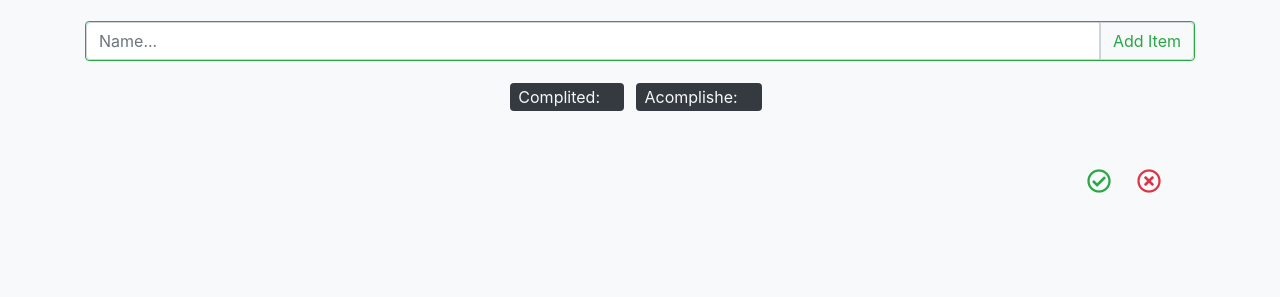
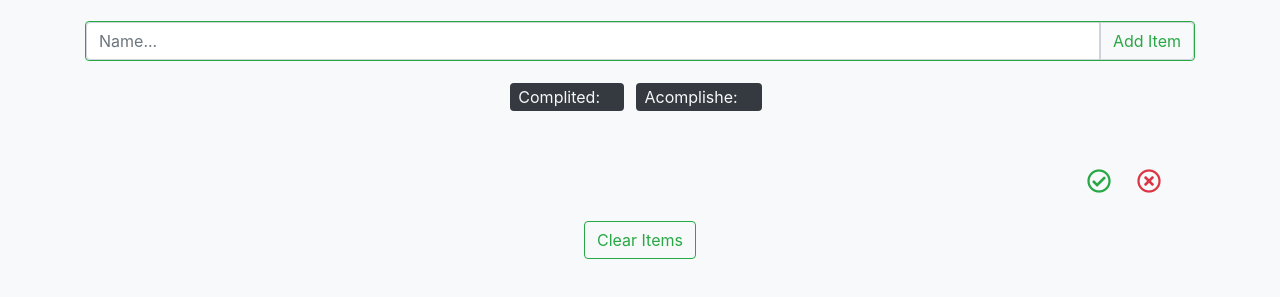
Before and after one commit to IdoGo15/To-Do-List, a plain HTML site: page index.html in a window 1280 px wide. Both pictures are taken after a click on the input "Add Item". Shown: the part 75-372 px from the top of the page. Drawn offline with nearby package versions, Linux system fonts and the light colour scheme.

Commit message:
Added clear items button and clearTasks function

```diff
--- a/app.js
+++ b/app.js
@@ -1,11 +1,16 @@
+var clearButton = document.getElementById('clearButton');
 var addInput = document.getElementById('submit-new');
 var tasklist = document.getElementById('list');
+let clrbtn = false;
 
 // Add new task
 addInput.addEventListener('click', addTask);
 
 // Remove task
 tasklist.addEventListener('click', removeTask);
+
+// Clear tasks
+clearButton.addEventListener('click', clearTasks);
 
 // Add task
 function addTask (e) {
@@ -20,6 +25,15 @@ function addTask (e) {
   li.appendChild(dltbtn);
   li.appendChild(cmplt);
   tasklist.appendChild(li);
+
+  //Create clear button if not Exists
+  if (clrbtn === false) {
+    clrbtn = true;
+    var clearbtn = document.createElement('button');
+    clearbtn.className = 'btn btn-md text-success border-success rounded';
+    clearbtn.appendChild(document.createTextNode('Clear Items'));
+    clearButton.appendChild(clearbtn);
+  }
 }
 
 // Remove task
@@ -31,3 +45,10 @@ function removeTask(e) {
     }
   }
 }
+
+// Clear tasks
+function clearTasks(e) {
+  if(confirm('Are You Sure ?')) {
+    location.reload();
+  }
+}
--- a/index.html
+++ b/index.html
@@ -9,7 +9,7 @@
   <title>To Do List</title>
 </head>
 <body class="bg-light">
-  <div class="container">
+  <div id="main" class="container">
     <h1 class="d-flex justify-content-center my-4">To Do List</h1>
     <div id="add-input" class="input-group border border-success rounded mb-4">
       <input type="text" id="task" class="form-control" placeholder="Name...">
@@ -22,8 +22,8 @@
         <span class="bg-dark text-light px-2 py-1 pr-4 mr-2 rounded">Acomplishe:<span class="acomplishe"></span></span></p>
     </div>
     <ul id="list" class="list-group">
-
     </ul>
+    <div class="d-flex justify-content-center"><span id="clearButton" ></span></div>
   </div>
 
 
```
